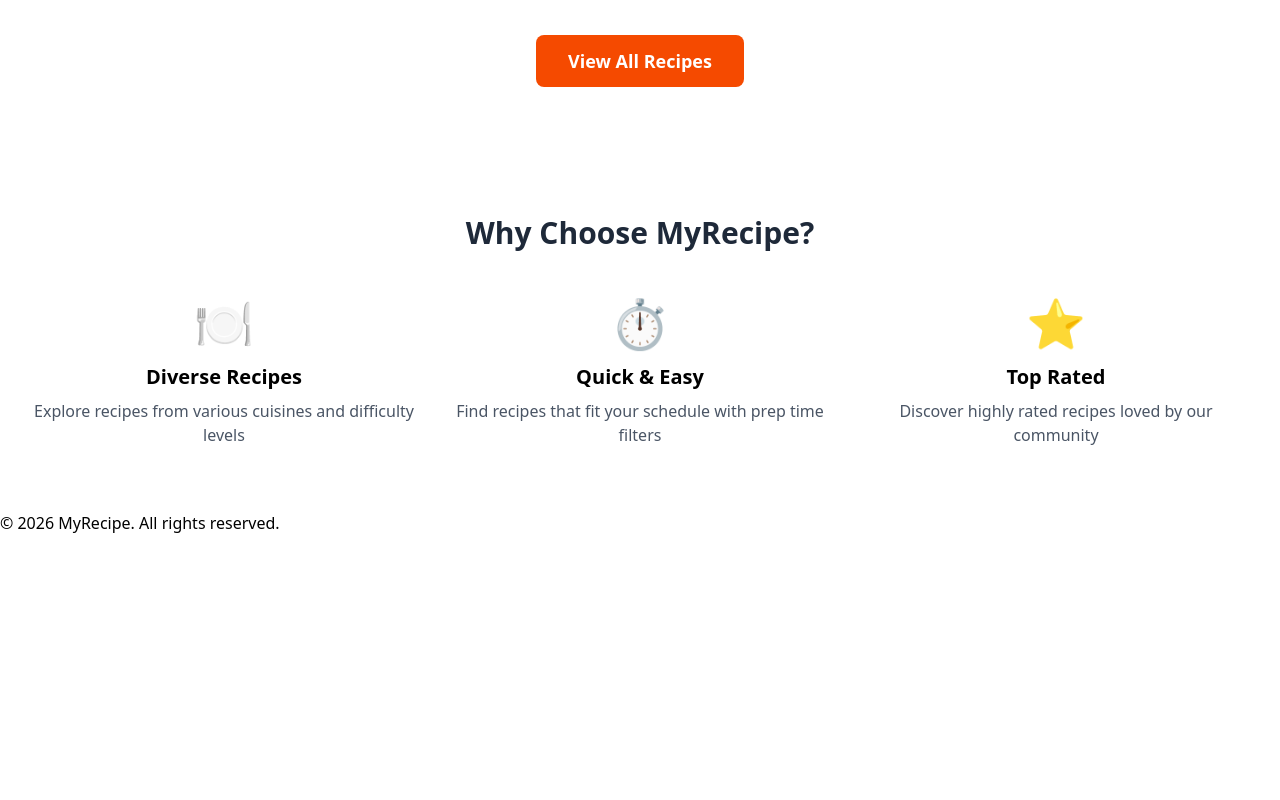
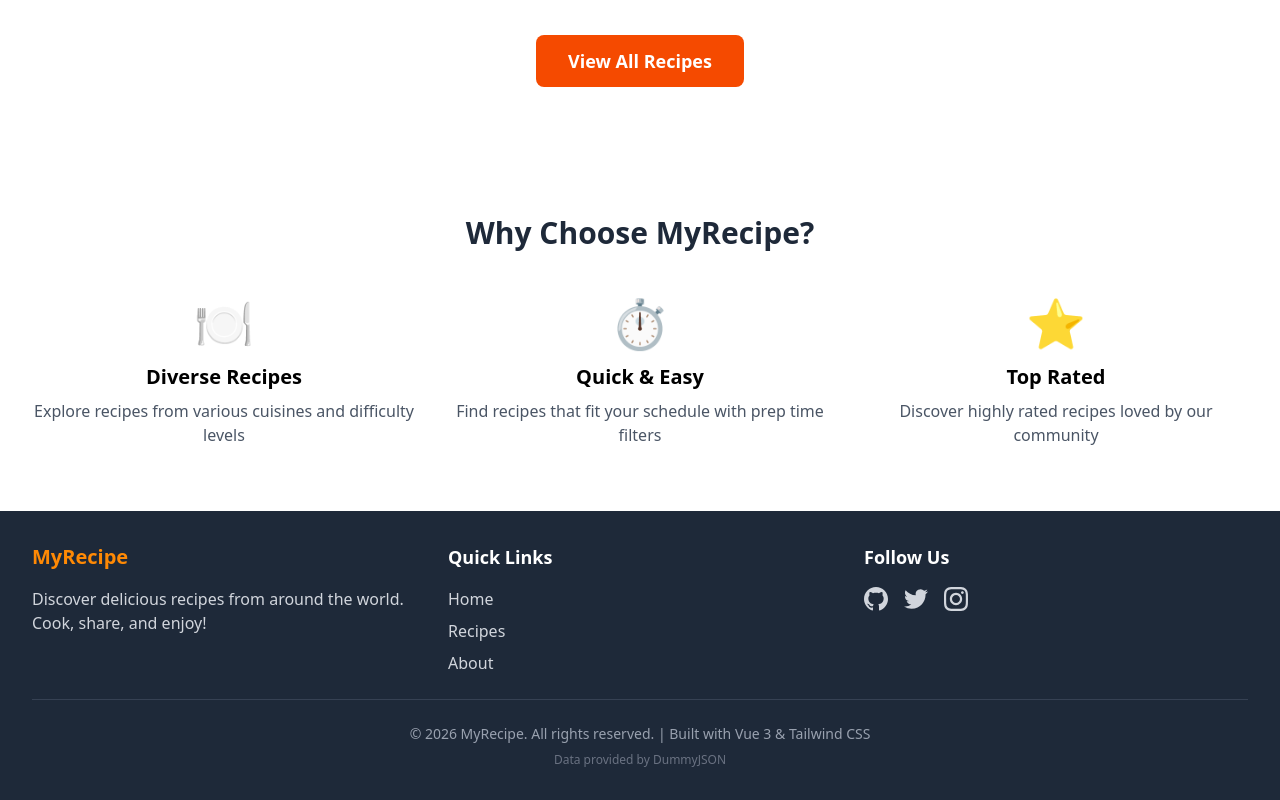
Before and after one commit to danendradipa/my-recipe, a Vue app: page / in a window 1280 px wide. Shown: the part 569-1369 px from the top of the page. Before the commit the page ends 1104 px from the top, so only its background shows below. Built offline with nearby package versions, Linux system fonts and the light colour scheme; no server answers.

Commit message:
refactor: enhance Footer.vue with structured layout and social media links

```diff
--- a/src/components/layout/Footer.vue
+++ b/src/components/layout/Footer.vue
@@ -1,7 +1,69 @@
 <template>
-  <footer>
-    <p>&copy; 2026 MyRecipe. All rights reserved.</p>
-    <div class="social-links">
+  <footer class="bg-gray-800 text-white mt-auto">
+    <div class="max-w-7xl mx-auto px-4 sm:px-6 lg:px-8 py-8">
+      <div class="grid grid-cols-1 md:grid-cols-3 gap-8 mb-6">
+        <div>
+          <h3 class="text-xl font-bold mb-4 text-orange-400">MyRecipe</h3>
+          <p class="text-gray-300">
+            Discover delicious recipes from around the world. Cook, share, and enjoy!
+          </p>
+        </div>
+
+        <div>
+          <h3 class="text-lg font-semibold mb-4">Quick Links</h3>
+          <ul class="space-y-2">
+            <li>
+              <RouterLink to="/" class="text-gray-300 hover:text-orange-400 transition">
+                Home
+              </RouterLink>
+            </li>
+            <li>
+              <RouterLink to="/recipes" class="text-gray-300 hover:text-orange-400 transition">
+                Recipes
+              </RouterLink>
+            </li>
+            <li>
+              <RouterLink to="/about" class="text-gray-300 hover:text-orange-400 transition">
+                About
+              </RouterLink>
+            </li>
+          </ul>
+        </div>
+
+        <div>
+          <h3 class="text-lg font-semibold mb-4">Follow Us</h3>
+          <div class="flex space-x-4">
+            <a href="#" class="text-gray-300 hover:text-orange-400 transition" aria-label="GitHub">
+              <svg class="w-6 h-6" fill="currentColor" viewBox="0 0 24 24">
+                <path d="M12 0c-6.626 0-12 5.373-12 12 0 5.302 3.438 9.8 8.207 11.387.599.111.793-.261.793-.577v-2.234c-3.338.726-4.033-1.416-4.033-1.416-.546-1.387-1.333-1.756-1.333-1.756-1.089-.745.083-.729.083-.729 1.205.084 1.839 1.237 1.839 1.237 1.07 1.834 2.807 1.304 3.492.997.107-.775.418-1.305.762-1.604-2.665-.305-5.467-1.334-5.467-5.931 0-1.311.469-2.381 1.236-3.221-.124-.303-.535-1.524.117-3.176 0 0 1.008-.322 3.301 1.23.957-.266 1.983-.399 3.003-.404 1.02.005 2.047.138 3.006.404 2.291-1.552 3.297-1.23 3.297-1.23.653 1.653.242 2.874.118 3.176.77.84 1.235 1.911 1.235 3.221 0 4.609-2.807 5.624-5.479 5.921.43.372.823 1.102.823 2.222v3.293c0 .319.192.694.801.576 4.765-1.589 8.199-6.086 8.199-11.386 0-6.627-5.373-12-12-12z"/>
+              </svg>
+            </a>
+            <a href="#" class="text-gray-300 hover:text-orange-400 transition" aria-label="Twitter">
+              <svg class="w-6 h-6" fill="currentColor" viewBox="0 0 24 24">
+                <path d="M23.953 4.57a10 10 0 01-2.825.775 4.958 4.958 0 002.163-2.723c-.951.555-2.005.959-3.127 1.184a4.92 4.92 0 00-8.384 4.482C7.69 8.095 4.067 6.13 1.64 3.162a4.822 4.822 0 00-.666 2.475c0 1.71.87 3.213 2.188 4.096a4.904 4.904 0 01-2.228-.616v.06a4.923 4.923 0 003.946 4.827 4.996 4.996 0 01-2.212.085 4.936 4.936 0 004.604 3.417 9.867 9.867 0 01-6.102 2.105c-.39 0-.779-.023-1.17-.067a13.995 13.995 0 007.557 2.209c9.053 0 13.998-7.496 13.998-13.985 0-.21 0-.42-.015-.63A9.935 9.935 0 0024 4.59z"/>
+              </svg>
+            </a>
+            <a href="#" class="text-gray-300 hover:text-orange-400 transition" aria-label="Instagram">
+              <svg class="w-6 h-6" fill="currentColor" viewBox="0 0 24 24">
+                <path d="M12 2.163c3.204 0 3.584.012 4.85.07 3.252.148 4.771 1.691 4.919 4.919.058 1.265.069 1.645.069 4.849 0 3.205-.012 3.584-.069 4.849-.149 3.225-1.664 4.771-4.919 4.919-1.266.058-1.644.07-4.85.07-3.204 0-3.584-.012-4.849-.07-3.26-.149-4.771-1.699-4.919-4.92-.058-1.265-.07-1.644-.07-4.849 0-3.204.013-3.583.07-4.849.149-3.227 1.664-4.771 4.919-4.919 1.266-.057 1.645-.069 4.849-.069zm0-2.163c-3.259 0-3.667.014-4.947.072-4.358.2-6.78 2.618-6.98 6.98-.059 1.281-.073 1.689-.073 4.948 0 3.259.014 3.668.072 4.948.2 4.358 2.618 6.78 6.98 6.98 1.281.058 1.689.072 4.948.072 3.259 0 3.668-.014 4.948-.072 4.354-.2 6.782-2.618 6.979-6.98.059-1.28.073-1.689.073-4.948 0-3.259-.014-3.667-.072-4.947-.196-4.354-2.617-6.78-6.979-6.98-1.281-.059-1.69-.073-4.949-.073zm0 5.838c-3.403 0-6.162 2.759-6.162 6.162s2.759 6.163 6.162 6.163 6.162-2.759 6.162-6.163c0-3.403-2.759-6.162-6.162-6.162zm0 10.162c-2.209 0-4-1.79-4-4 0-2.209 1.791-4 4-4s4 1.791 4 4c0 2.21-1.791 4-4 4zm6.406-11.845c-.796 0-1.441.645-1.441 1.44s.645 1.44 1.441 1.44c.795 0 1.439-.645 1.439-1.44s-.644-1.44-1.439-1.44z"/>
+              </svg>
+            </a>
+          </div>
+        </div>
+      </div>
+
+      <div class="border-t border-gray-700 pt-6 text-center">
+        <p class="text-gray-400 text-sm">
+          &copy; 2026 MyRecipe. All rights reserved. | Built with Vue 3 & Tailwind CSS
+        </p>
+        <p class="text-gray-500 text-xs mt-2">
+          Data provided by <a href="https://dummyjson.com" target="_blank" class="hover:text-orange-400 transition">DummyJSON</a>
+        </p>
+      </div>
     </div>
   </footer>
 </template>
+
+<script setup lang="ts">
+import { RouterLink } from 'vue-router'
+</script>
```
